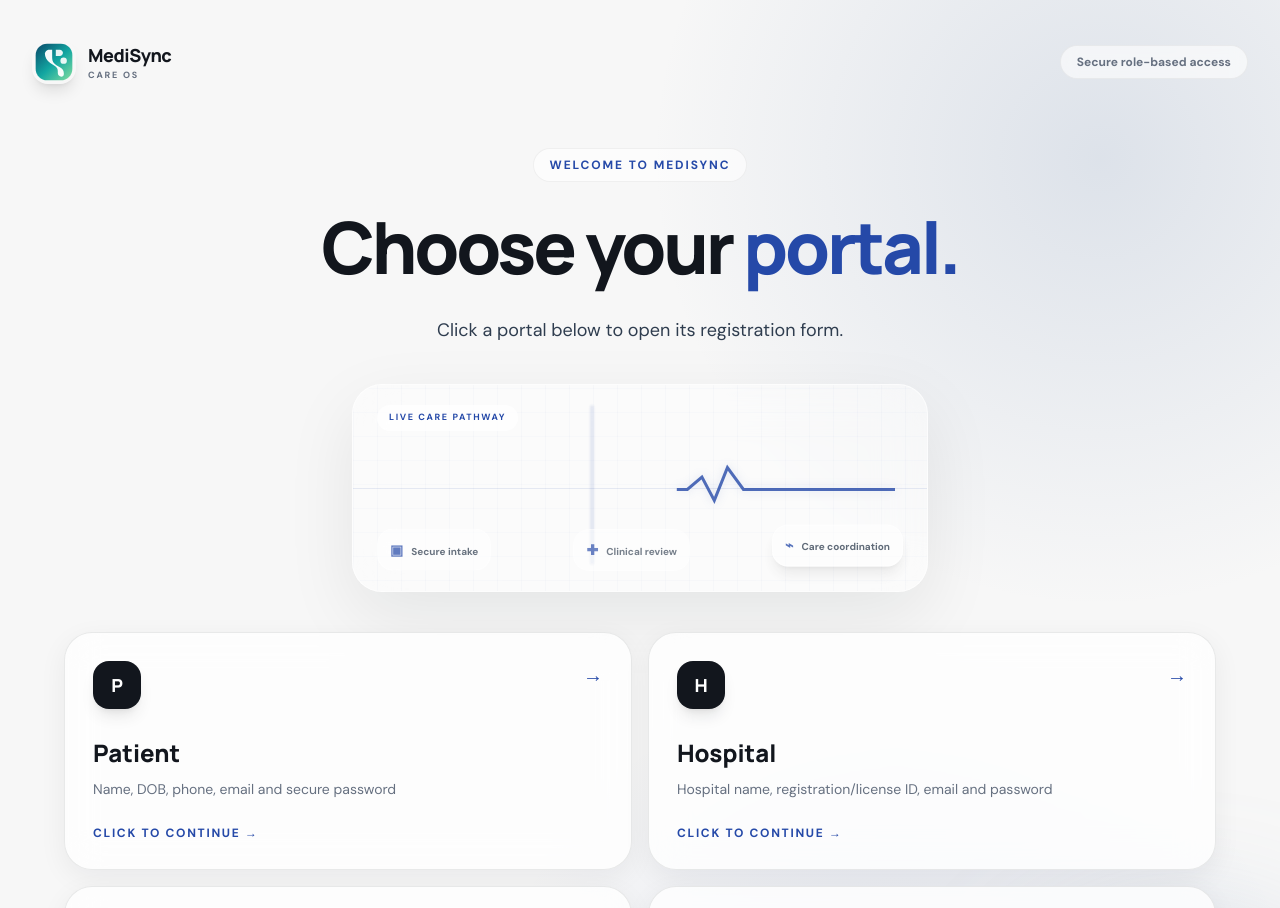
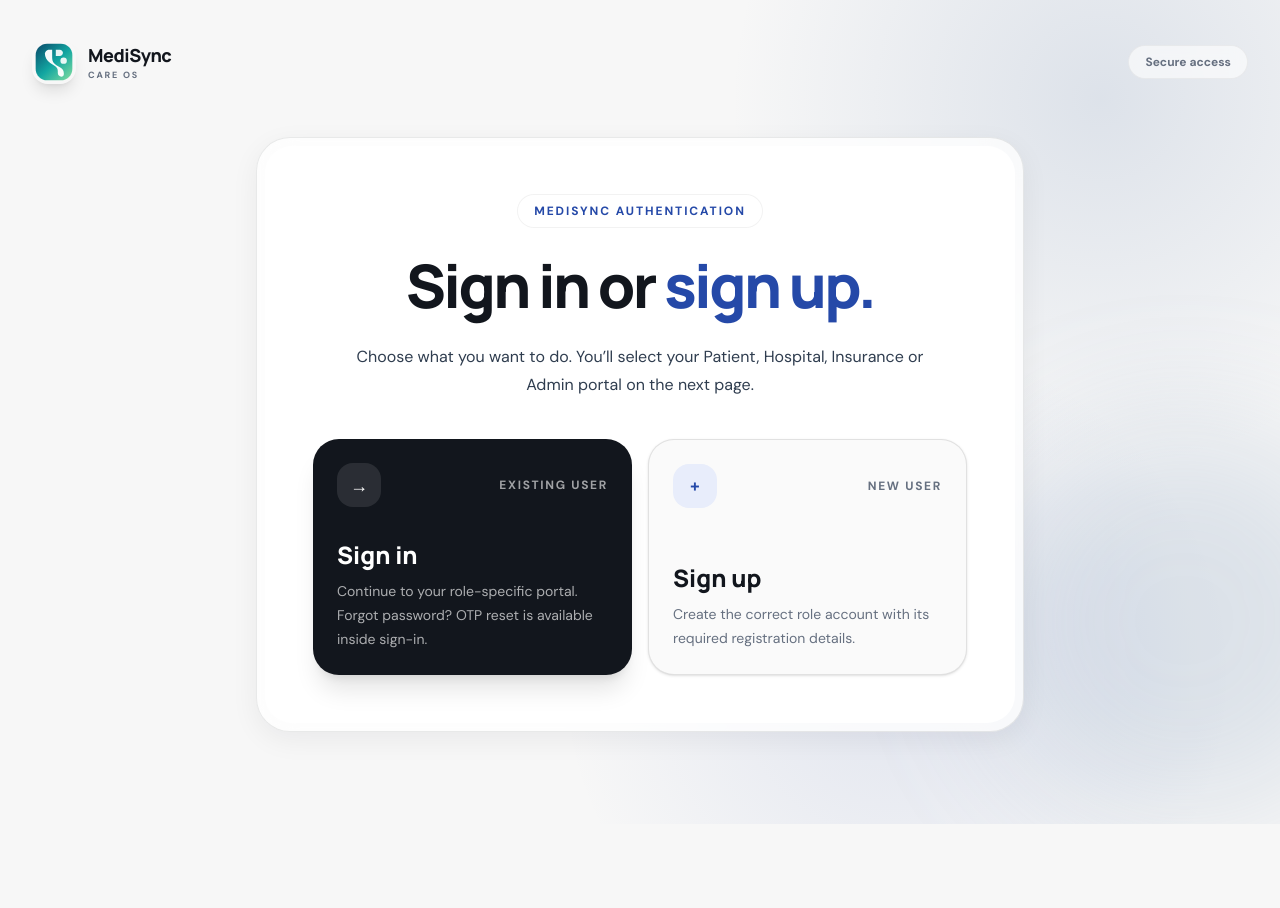
Before and after one commit to Sanjeev7673/Medisync-Os, a Next.js app: page /login in a window 1280 px wide. Shown: the top 908 px of the page. After the commit the page ends 824 px from the top, so only its background shows below. Built offline with nearby package versions, Linux system fonts and the light colour scheme.

Commit message:
Make auth gateway navigate to sign in and sign up

```diff
--- a/app/login/page.tsx
+++ b/app/login/page.tsx
@@ -2,39 +2,33 @@
 
 import Image from "next/image";
 import Link from "next/link";
-import HealthcareMotion from "@/components/HealthcareMotion";
-
-const portals = [
-  { href: "/register/patient", label: "Patient", description: "Name, DOB, phone, email and secure password", icon: "P" },
-  { href: "/register/hospital", label: "Hospital", description: "Hospital name, registration/license ID, email and password", icon: "H" },
-  { href: "/register/insurance", label: "Insurance Agency", description: "Agency name, agency ID, email and password", icon: "I" },
-  { href: "/register/admin", label: "Admin", description: "Name, admin ID, email and password", icon: "A" },
-];
 
 export default function LoginPortalSelector() {
-  const openPortal = (href: string) => {
-    window.location.assign(href);
-  };
-
   return (
     <main className="mesh-bg relative min-h-screen overflow-hidden px-5 py-8 text-[var(--ink)] md:px-8 md:py-10">
       <div className="mesh-orb-delay absolute -right-24 bottom-0 h-96 w-96 rounded-full bg-[#758FB5]/20 blur-3xl" />
       <nav className="relative z-10 mx-auto flex max-w-7xl items-center justify-between">
         <Link href="/" className="flex items-center gap-3"><Image src="/medisync-mark.svg" alt="MediSync" width={44} height={44} className="rounded-2xl shadow-lg" /><div><p className="font-display text-lg font-extrabold tracking-tight">MediSync</p><p className="text-[9px] font-bold uppercase tracking-[.2em] text-[var(--muted)]">Care OS</p></div></Link>
-        <span className="hidden rounded-full border border-black/5 bg-white/60 px-4 py-2 text-xs font-bold text-[var(--muted)] backdrop-blur md:inline-flex">Secure role-based access</span>
+        <span className="hidden rounded-full border border-black/5 bg-white/60 px-4 py-2 text-xs font-bold text-[var(--muted)] backdrop-blur md:inline-flex">Secure access</span>
       </nav>
-      <section className="relative z-10 mx-auto max-w-6xl py-12 md:py-16">
-        <div className="reveal mx-auto max-w-3xl text-center"><p className="mb-5 inline-flex rounded-full border border-black/5 bg-white/60 px-4 py-2 text-xs font-bold uppercase tracking-[.16em] text-[var(--care)] backdrop-blur">Welcome to MediSync</p><h1 className="font-display text-5xl font-extrabold leading-tight tracking-[-.045em] md:text-7xl">Choose your <span className="text-[var(--care)]">portal.</span></h1><p className="mx-auto mt-6 max-w-2xl text-base leading-7 text-[var(--muted-strong)] md:text-lg">Click a portal below to open its registration form.</p></div>
-        <HealthcareMotion />
-        <div className="mt-10 grid gap-4 sm:grid-cols-2">
-          {portals.map((portal, index) => (
-            <button type="button" key={portal.href} onClick={() => openPortal(portal.href)} className={`glass reveal reveal-delay-${Math.min(index + 1, 3)} group block w-full cursor-pointer rounded-[28px] p-6 text-left transition-all duration-300 hover:-translate-y-1 hover:shadow-[var(--shadow-md)] md:p-7`}>
-              <div className="flex items-start justify-between gap-5"><span className="flex h-12 w-12 items-center justify-center rounded-2xl bg-[var(--ink)] font-display text-lg font-extrabold text-white shadow-lg">{portal.icon}</span><span className="text-xl text-[var(--care)] transition-transform group-hover:translate-x-1">→</span></div>
-              <h2 className="mt-7 font-display text-2xl font-extrabold">{portal.label}</h2><p className="mt-2 text-sm leading-6 text-[var(--muted)]">{portal.description}</p><p className="mt-6 text-xs font-bold uppercase tracking-[.14em] text-[var(--care)]">Click to continue →</p>
-            </button>
-          ))}
+      <section className="relative z-10 mx-auto flex min-h-[calc(100vh-100px)] max-w-5xl items-center justify-center py-12">
+        <div className="glass w-full max-w-3xl rounded-[34px] p-2 shadow-[0_28px_90px_rgba(18,22,29,.14)]">
+          <div className="rounded-[28px] bg-white p-8 text-center sm:p-12">
+            <p className="mb-5 inline-flex rounded-full border border-black/5 bg-white/70 px-4 py-2 text-xs font-bold uppercase tracking-[.16em] text-[var(--care)]">MediSync authentication</p>
+            <h1 className="font-display text-5xl font-extrabold leading-tight tracking-[-.045em] md:text-6xl">Sign in or <span className="text-[var(--care)]">sign up.</span></h1>
+            <p className="mx-auto mt-5 max-w-xl text-base leading-7 text-[var(--muted-strong)]">Choose what you want to do. You’ll select your Patient, Hospital, Insurance or Admin portal on the next page.</p>
+            <div className="mt-10 grid gap-4 sm:grid-cols-2">
+              <Link href="/signin" className="group flex min-h-40 flex-col justify-between rounded-[26px] bg-[var(--ink)] p-6 text-left text-white shadow-xl transition-all duration-300 hover:-translate-y-1 hover:shadow-2xl">
+                <div className="flex items-center justify-between"><span className="flex h-11 w-11 items-center justify-center rounded-2xl bg-white/10 font-display text-lg font-extrabold">→</span><span className="text-xs font-bold uppercase tracking-[.14em] text-white/60">Existing user</span></div>
+                <div><h2 className="mt-8 font-display text-2xl font-extrabold">Sign in</h2><p className="mt-2 text-sm leading-6 text-white/65">Continue to your role-specific portal. Forgot password? OTP reset is available inside sign-in.</p></div>
+              </Link>
+              <Link href="/signup" className="group flex min-h-40 flex-col justify-between rounded-[26px] border border-black/10 bg-[#FAFAFA] p-6 text-left shadow-sm transition-all duration-300 hover:-translate-y-1 hover:bg-white hover:shadow-xl">
+                <div className="flex items-center justify-between"><span className="flex h-11 w-11 items-center justify-center rounded-2xl bg-[var(--care-soft)] font-display text-lg font-extrabold text-[var(--care)]">+</span><span className="text-xs font-bold uppercase tracking-[.14em] text-[var(--muted)]">New user</span></div>
+                <div><h2 className="mt-8 font-display text-2xl font-extrabold">Sign up</h2><p className="mt-2 text-sm leading-6 text-[var(--muted)]">Create the correct role account with its required registration details.</p></div>
+              </Link>
+            </div>
+          </div>
         </div>
-        <div className="mx-auto mt-8 max-w-3xl rounded-[24px] bg-white/60 p-5 text-center text-xs leading-5 text-[var(--muted-strong)] backdrop-blur"><strong>Already have an account?</strong> Use the role-specific sign-in page from your portal after registration.</div>
       </section>
     </main>
   );
```
